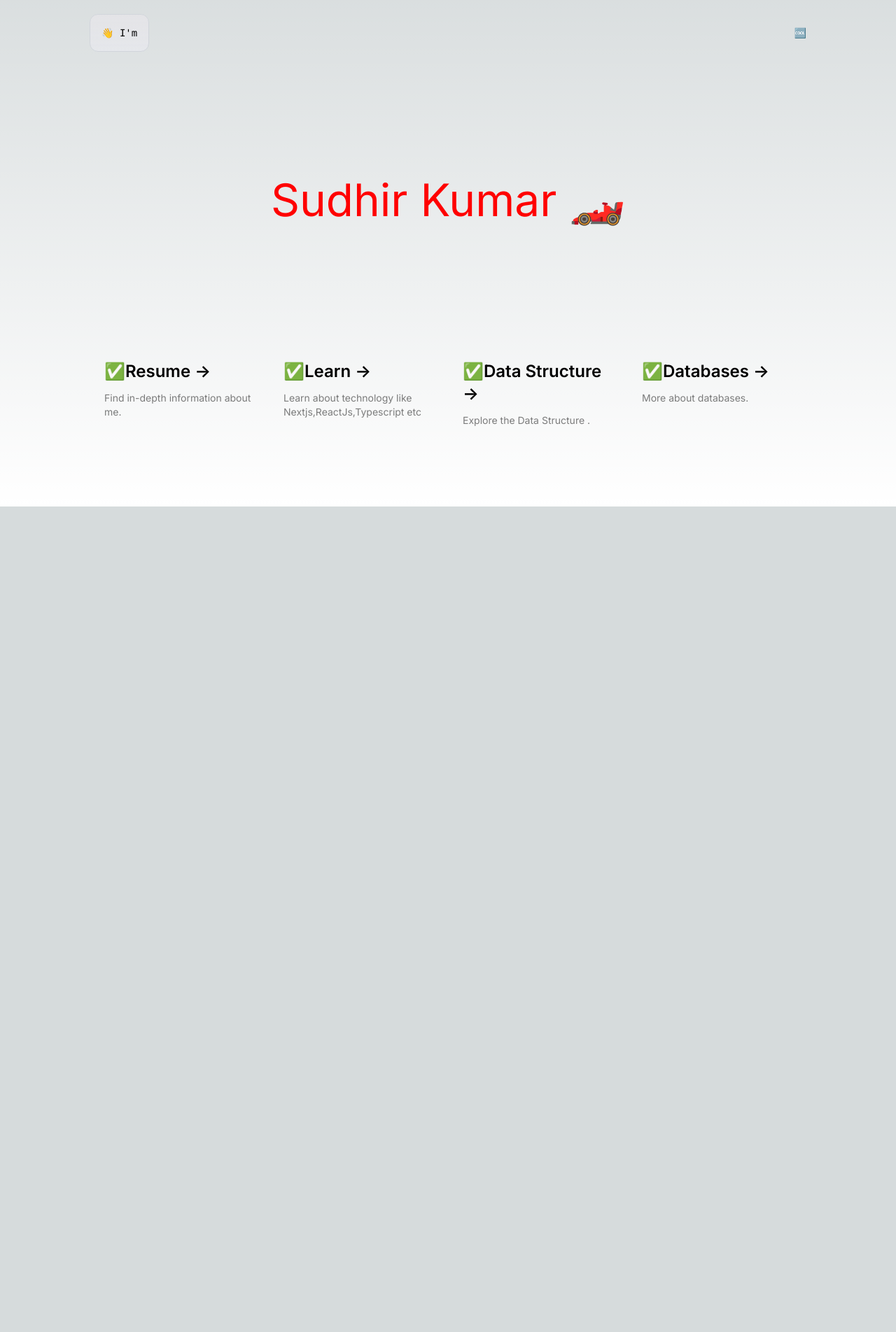
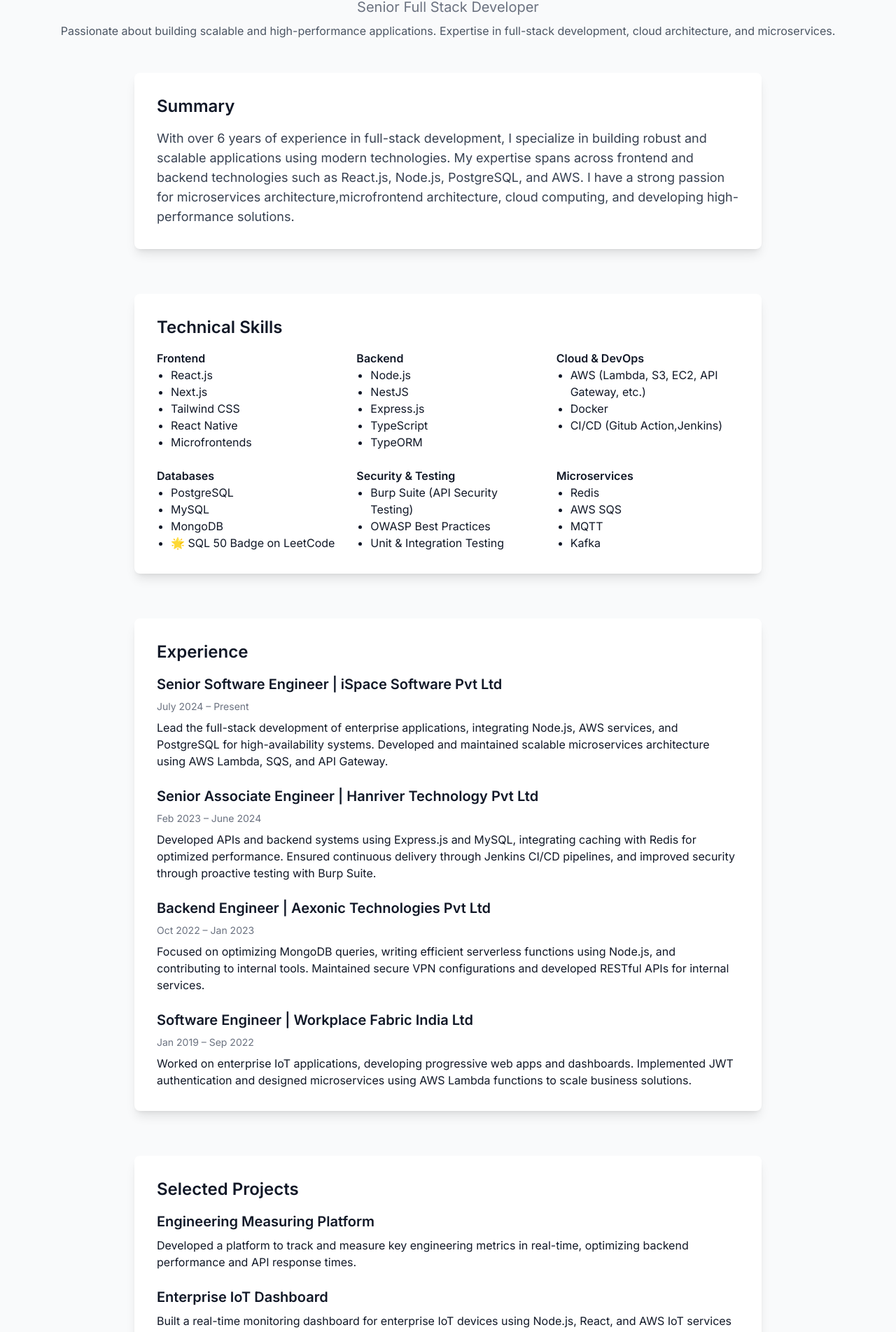
Before and after one commit to gitsudhir/next, a Next.js app: page / in a window 1280 px wide. Shown: the part 76-1980 px from the top of the page at 70% size. Before the commit the page ends 800 px from the top, so only its background shows below. Built offline with nearby package versions, Linux system fonts and the light colour scheme.

Commit message:
portfolio

```diff
--- a/app/page.tsx
+++ b/app/page.tsx
@@ -1,91 +1,281 @@
 import Image from "next/image";
+import Link from "next/link";
 
 export default function Home() {
   return (
-    <main className="flex min-h-screen flex-col items-center justify-between p-24">
-      <div className="z-10 w-full max-w-5xl items-center justify-between font-mono text-sm lg:flex">
-        <p className="fixed left-0 top-0 flex w-full justify-center border-b border-gray-300 bg-gradient-to-b from-zinc-200 pb-6 pt-8 backdrop-blur-2xl dark:border-neutral-800 dark:bg-zinc-800/30 dark:from-inherit lg:static lg:w-auto  lg:rounded-xl lg:border lg:bg-gray-200 lg:p-4 lg:dark:bg-zinc-800/30">
-          👋
-          I&apos;m
+    <main className="flex min-h-screen flex-col items-center justify-center bg-gray-50 text-gray-900 p-6">
+      {/* Header Section */}
+      <header className="text-center mb-12">
+        <h1 className="text-4xl font-bold text-red-600 mb-2">Sudhir Kumar</h1>
+        <p className="text-xl text-gray-500">Senior Full Stack Developer</p>
+        <p className="text-md text-gray-600 mt-2">
+          Passionate about building scalable and high-performance applications.
+          Expertise in full-stack development, cloud architecture, and
+          microservices.
         </p>
-        <div className="fixed bottom-0 left-0 flex h-48 w-full items-end justify-center bg-gradient-to-t from-white via-white dark:from-black dark:via-black lg:static lg:size-auto lg:bg-none">
-          🆒
+      </header>
+
+      {/* Summary Section */}
+      <section className="w-full max-w-4xl mb-16 p-8 bg-white rounded-lg shadow-lg">
+        <h2 className="text-2xl font-semibold mb-4">Summary</h2>
+        <p className="text-lg text-gray-700">
+          With over 6 years of experience in full-stack development, I
+          specialize in building robust and scalable applications using modern
+          technologies. My expertise spans across frontend and backend
+          technologies such as React.js, Node.js, PostgreSQL, and AWS. I have a
+          strong passion for microservices architecture,microfrontend
+          architecture, cloud computing, and developing high-performance
+          solutions.
+        </p>
+      </section>
+
+      {/* Skills Section */}
+      <section className="w-full max-w-4xl mb-16 p-8 bg-white rounded-lg shadow-lg">
+        <h2 className="text-2xl font-semibold mb-4">Technical Skills</h2>
+        <div className="grid grid-cols-2 md:grid-cols-3 gap-6">
+          <div>
+            <h3 className="font-semibold">Frontend</h3>
+            <ul className="list-disc pl-5">
+              <li>React.js</li>
+              <li>Next.js</li>
+              <li>Tailwind CSS</li>
+              <li>React Native</li>
+              <li>Microfrontends</li>
+            </ul>
+          </div>
+          <div>
+            <h3 className="font-semibold">Backend</h3>
+            <ul className="list-disc pl-5">
+              <li>Node.js</li>
+              <li>NestJS</li>
+              <li>Express.js</li>
+              <li>TypeScript</li>
+              <li>TypeORM</li>
+            </ul>
+          </div>
+          <div>
+            <h3 className="font-semibold">Cloud & DevOps</h3>
+            <ul className="list-disc pl-5">
+              <li>AWS (Lambda, S3, EC2, API Gateway, etc.)</li>
+              <li>Docker</li>
+              <li>CI/CD (Gitub Action,Jenkins)</li>
+            </ul>
+          </div>
+          <div>
+            <h3 className="font-semibold">Databases</h3>
+            <ul className="list-disc pl-5">
+              <li>PostgreSQL</li>
+              <li>MySQL</li>
+              <li>MongoDB</li>
+              <li>🌟 SQL 50 Badge on LeetCode</li>
+            </ul>
+          </div>
+          <div>
+            <h3 className="font-semibold">Security & Testing</h3>
+            <ul className="list-disc pl-5">
+              <li>Burp Suite (API Security Testing)</li>
+              <li>OWASP Best Practices</li>
+              <li>Unit & Integration Testing</li>
+            </ul>
+          </div>
+          <div>
+            <h3 className="font-semibold">Microservices</h3>
+            <ul className="list-disc pl-5">
+              <li>Redis</li>
+              <li>AWS SQS</li>
+              <li>MQTT</li>
+              <li>Kafka</li>
+            </ul>
           </div>
         </div>
+      </section>
 
-      <div >
-        <h1 style={{fontSize:"4rem", color:'red'}}>Sudhir Kumar 🏎️</h1>
+      {/* Experience Section */}
+      <section className="w-full max-w-4xl mb-16 p-8 bg-white rounded-lg shadow-lg">
+        <h2 className="text-2xl font-semibold mb-4">Experience</h2>
+        <div className="space-y-6">
+          <div className="space-y-2">
+            <h3 className="text-xl font-semibold">
+              Senior Software Engineer | iSpace Software Pvt Ltd
+            </h3>
+            <p className="text-sm text-gray-500">July 2024 – Present</p>
+            <p>
+              Lead the full-stack development of enterprise applications,
+              integrating Node.js, AWS services, and PostgreSQL for
+              high-availability systems. Developed and maintained scalable
+              microservices architecture using AWS Lambda, SQS, and API Gateway.
+            </p>
           </div>
+          <div className="space-y-2">
+            <h3 className="text-xl font-semibold">
+              Senior Associate Engineer | Hanriver Technology Pvt Ltd
+            </h3>
+            <p className="text-sm text-gray-500">Feb 2023 – June 2024</p>
+            <p>
+              Developed APIs and backend systems using Express.js and MySQL,
+              integrating caching with Redis for optimized performance. Ensured
+              continuous delivery through Jenkins CI/CD pipelines, and improved
+              security through proactive testing with Burp Suite.
+            </p>
+          </div>
+          <div className="space-y-2">
+            <h3 className="text-xl font-semibold">
+              Backend Engineer | Aexonic Technologies Pvt Ltd
+            </h3>
+            <p className="text-sm text-gray-500">Oct 2022 – Jan 2023</p>
+            <p>
+              Focused on optimizing MongoDB queries, writing efficient
+              serverless functions using Node.js, and contributing to internal
+              tools. Maintained secure VPN configurations and developed RESTful
+              APIs for internal services.
+            </p>
+          </div>
+          <div className="space-y-2">
+            <h3 className="text-xl font-semibold">
+              Software Engineer | Workplace Fabric India Ltd
+            </h3>
+            <p className="text-sm text-gray-500">Jan 2019 – Sep 2022</p>
+            <p>
+              Worked on enterprise IoT applications, developing progressive web
+              apps and dashboards. Implemented JWT authentication and designed
+              microservices using AWS Lambda functions to scale business
+              solutions.
+            </p>
+          </div>
+        </div>
+      </section>
 
-      <div className="mb-32 grid text-center lg:mb-0 lg:w-full lg:max-w-5xl lg:grid-cols-4 lg:text-left">
+      {/* Projects Section */}
+      <section className="w-full max-w-4xl mb-16 p-8 bg-white rounded-lg shadow-lg">
+        <h2 className="text-2xl font-semibold mb-4">Selected Projects</h2>
+        <div className="space-y-6">
+          <div className="space-y-2">
+            <h3 className="text-xl font-semibold">
+              Engineering Measuring Platform
+            </h3>
+            <p>
+              Developed a platform to track and measure key engineering metrics
+              in real-time, optimizing backend performance and API response
+              times.
+            </p>
+          </div>
+          <div className="space-y-2">
+            <h3 className="text-xl font-semibold">Enterprise IoT Dashboard</h3>
+            <p>
+              Built a real-time monitoring dashboard for enterprise IoT devices
+              using Node.js, React, and AWS IoT services to track device status
+              and metrics.
+            </p>
+          </div>
+          <div className="space-y-2">
+            <h3 className="text-xl font-semibold">
+              Custom API Solutions for Enterprises
+            </h3>
+            <p>
+              Designed and implemented custom API solutions for enterprise
+              clients, focusing on security, performance optimizations, and
+              scalability.
+            </p>
+          </div>
+        </div>
+      </section>
+      {/* Education Section */}
+      <section className="w-full max-w-4xl mb-16 p-8 bg-white rounded-lg shadow-lg">
+        <h2 className="text-2xl font-semibold mb-4">Education</h2>
+        <div className="space-y-6">
+          <div className="space-y-2">
+            <h3 className="text-xl font-semibold">
+              Master in Computer Application
+            </h3>
+            <p className="text-sm text-gray-500">
+              National Insititute of Technology , Jamshedpur | 2016 – 2019
+            </p>
+            <p>
+              Completed coursework in software engineering, algorithms,
+              databases, and cloud computing. Actively participated in
+              hackathons and software development competitions, securing
+              positions.
+            </p>
+          </div>
+        </div>
+      </section>
+      {/* Certifications Section */}
+      <section className="w-full max-w-4xl mb-16 p-8 bg-white rounded-lg shadow-lg">
+        <h2 className="text-2xl font-semibold mb-4">Certifications</h2>
+        <div className="space-y-6">
+          <div className="space-y-2">
+            <h3 className="text-xl font-semibold">
+              AWS Certified Solutions Architect
+            </h3>
+            <p className="text-sm text-gray-500">Edureka | May 2024</p>
+          </div>
+          <div className="space-y-2">
+            <h3 className="text-xl font-semibold">
+              Master in DSA & System Design
+            </h3>
+            <p className="text-sm text-gray-500">HeyCoach | March 2024</p>
+          </div>
+        </div>
+      </section>
+      {/* Achievements Section */}
+      <section className="w-full max-w-4xl mb-16 p-8 bg-white rounded-lg shadow-lg">
+        <h2 className="text-2xl font-semibold mb-4">Achievements</h2>
+        <div className="space-y-6">
+          <div className="space-y-2">
+            <h3 className="text-xl font-semibold">SQL 50 Badge on LeetCode</h3>
+            <p className="text-sm text-gray-500">LeetCode | November 2024</p>
+            <p>
+              Earned the prestigious SQL 50 badge on LeetCode, recognizing my
+              dedication and expertise in working with databases. This
+              achievement reflects my strong foundation in SQL, which I
+              regularly apply in backend development and data engineering. I'm
+              excited to continue honing my database skills and leverage them in
+              new and challenging projects.
+            </p>
+          </div>
+        </div>
+      </section>
+
+      {/* Contact Section */}
+      <footer className="text-center mt-12 mb-4">
+        <h2 className="text-2xl font-semibold mb-4">Get in Touch</h2>
+        <p>
+          You can reach out to me via phone at{" "}
+          <span className="text-red-600">+91 9304513277</span> or email at{" "}
           <a
-          href="#"
-          className="group rounded-lg border border-transparent px-5 py-4 transition-colors hover:border-gray-300 hover:bg-gray-100 hover:dark:border-neutral-700 hover:dark:bg-neutral-800/30"
-          target="_blank"
-          rel="noopener noreferrer"
+            href="mailto:strr7452@gmail.com"
+            className="text-blue-500 hover:text-blue-700"
           >
-          <h2 className="mb-3 text-2xl font-semibold">
-            ✅Resume{" "}
-            <span className="inline-block transition-transform group-hover:translate-x-1 motion-reduce:transform-none">
-              -&gt;
-            </span>
-          </h2>
-          <p className="m-0 max-w-[30ch] text-sm opacity-50">
-            Find in-depth information about me.
+            strr7452@gmail.com
+          </a>{" "}
+          or connect with me on{" "}
+          <a
+            href="https://www.linkedin.com/in/sudhirkumar"
+            className="text-blue-500 hover:text-blue-700"
+          >
+            LinkedIn
+          </a>
+          . I'm always open to new opportunities and collaborations!
         </p>
+        <p className="mt-4 text-gray-600">
+          🌟 Recently earned the SQL 50 badge on LeetCode, highlighting my
+          proficiency in database management and SQL queries.
+        </p>
+        <div className="mt-4">
+          <a
+            href="https://github.com/gitsudhir"
+            className="text-blue-500 hover:text-blue-700 mx-4"
+          >
+            GitHub
           </a>
-
           <a
-          href="#"
-          className="group rounded-lg border border-transparent px-5 py-4 transition-colors hover:border-gray-300 hover:bg-gray-100 hover:dark:border-neutral-700 hover:dark:bg-neutral-800/30"
-          target="_blank"
-          rel="noopener noreferrer"
+            href="https://leetcode.com/u/sudhirkumar-in/"
+            className="text-blue-500 hover:text-blue-700 mx-4"
           >
-          <h2 className="mb-3 text-2xl font-semibold">
-            ✅Learn{" "}
-            <span className="inline-block transition-transform group-hover:translate-x-1 motion-reduce:transform-none">
-              -&gt;
-            </span>
-          </h2>
-          <p className="m-0 max-w-[30ch] text-sm opacity-50">
-            Learn about technology like Nextjs,ReactJs,Typescript etc
-          </p>
-        </a>
-
-        <a
-          href="#"
-          className="group rounded-lg border border-transparent px-5 py-4 transition-colors hover:border-gray-300 hover:bg-gray-100 hover:dark:border-neutral-700 hover:dark:bg-neutral-800/30"
-          target="_blank"
-          rel="noopener noreferrer"
-        >
-          <h2 className="mb-3 text-2xl font-semibold">
-            ✅Data Structure{" "}
-            <span className="inline-block transition-transform group-hover:translate-x-1 motion-reduce:transform-none">
-              -&gt;
-            </span>
-          </h2>
-          <p className="m-0 max-w-[30ch] text-sm opacity-50">
-            Explore the Data Structure .
-          </p>
-        </a>
-
-        <a
-          href="#"
-          className="group rounded-lg border border-transparent px-5 py-4 transition-colors hover:border-gray-300 hover:bg-gray-100 hover:dark:border-neutral-700 hover:dark:bg-neutral-800/30"
-          target="_blank"
-          rel="noopener noreferrer"
-        >
-          <h2 className="mb-3 text-2xl font-semibold">
-            ✅Databases{" "}
-            <span className="inline-block transition-transform group-hover:translate-x-1 motion-reduce:transform-none">
-              -&gt;
-            </span>
-          </h2>
-          <p className="m-0 max-w-[30ch] text-balance text-sm opacity-50">
-            More about databases.
-          </p>
+            LeetCode
           </a>
         </div>
+      </footer>
     </main>
   );
 }
```
Lines whose indentation alone changed are shown as unchanged.
